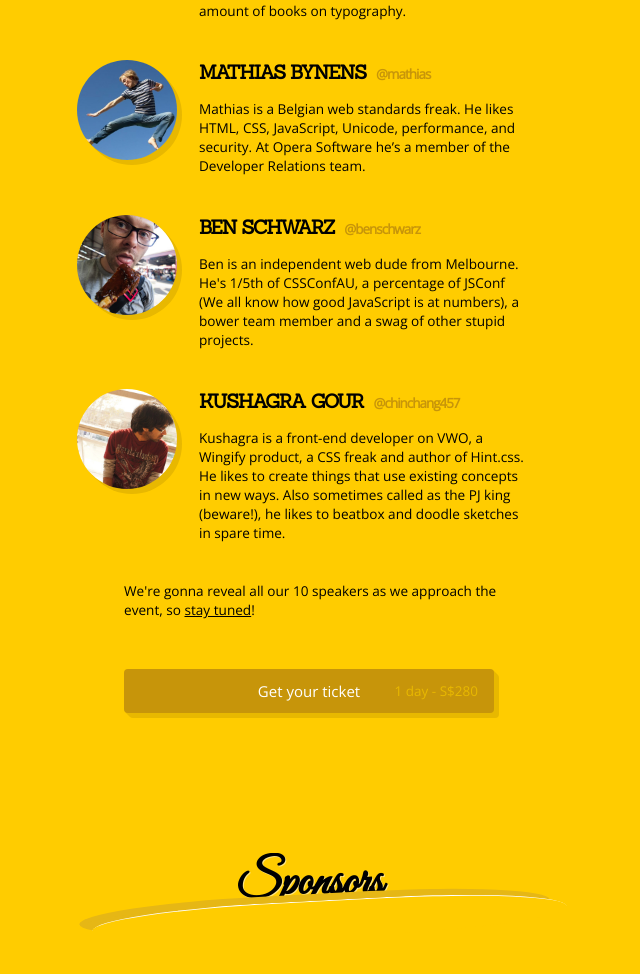
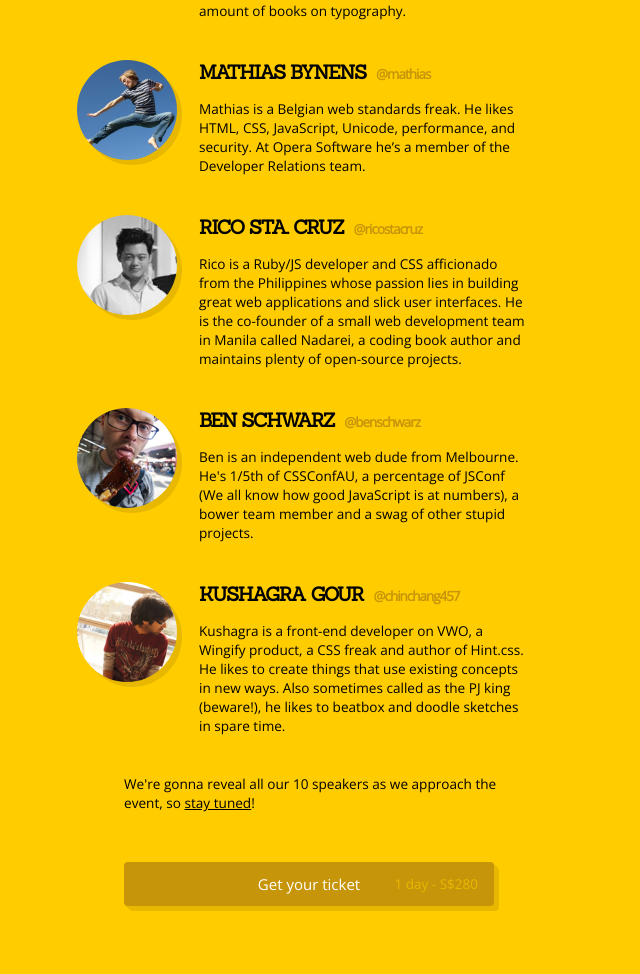
Before and after one commit to serrynaimo/2014.cssconf.asia, a PHP site: page / in a window 1280 px wide. Shown: the part 2424-3398 px from the top of the page, without its empty margins (331-971 px from the left). Run offline with PHP 8.4, Linux system fonts and the light colour scheme; some libraries are stand-ins or nearby versions; some web fonts are replaced.

Commit message:
Added Rico

```diff
--- a/css/app1.css
+++ b/css/app1.css
@@ -95,7 +95,7 @@ and (min-width: 601px) {
 		-webkit-transition: all 1s ease-in;
 		opacity: 1 !important;
 	}
-	.loading #beams {
+	.loading #beams, .notsupported #beams {
 		opacity: 0 !important;
 	}
 
--- a/index.php
+++ b/index.php
@@ -28,7 +28,7 @@
 	<meta name="title" content="JSConf.Asia Singapore 2014"/>
 	<meta name="description" content="Bridging web design and implementation. 19th Nov 2014, Amara Sanctuary, Sentosa, Singapore. Follow us on Twitter @cssconfasia"/>
 </head>
-<body class="loading">
+<body class="loading <?php if(strpos($_SERVER['HTTP_USER_AGENT'], 'Chrome/37') !== false) { echo "notsupported"; } ?>">
 	<section id="background"></section>
 	<section id="beams" style="opacity: 0;">
 		<div id="beam1"><div class="beam">
@@ -117,6 +117,13 @@
 				</p>
 			</div>
 			<div class="speaker">
+				<a href="https://twitter.com/ricostacruz" target="_blank"><img src="img/speakers/ricostacruz.jpg" /></a>
+				<h3>Rico Sta. Cruz <a href="https://twitter.com/ricostacruz" target="_blank">@ricostacruz</a></h3>
+				<p>
+					Rico is a Ruby/JS developer and CSS afficionado from the Philippines whose passion lies in building great web applications and slick user interfaces. He is the co-founder of a small web development team in Manila called Nadarei, a coding book author and maintains plenty of open-source projects.
+				</p>
+			</div>
+			<div class="speaker">
 				<a href="https://twitter.com/benschwarz" target="_blank"><img src="img/speakers/benschwarz.jpg" /></a>
 				<h3>Ben Schwarz <a href="https://twitter.com/benschwarz" target="_blank">@benschwarz</a></h3>
 				<p>
@@ -130,14 +137,6 @@
 					Kushagra is a front-end developer on VWO, a Wingify product, a CSS freak and author of Hint.css. He likes to create things that use existing concepts in new ways. Also sometimes called as the PJ king (beware!), he likes to beatbox and doodle sketches in spare time.
 				</p>
 			</div>
-
-			<!--<div class="speaker">
-				<a href="https://twitter.com/ricostacruz" target="_blank"><img src="img/speakers/ricostacruz.jpg" /></a>
-				<h3>Rico Sta. Cruz <a href="https://twitter.com/ricostacruz" target="_blank">@ricostacruz</a></h3>
-				<p>
-					Rico is a Ruby, JavaScript developer and CSS afficionado from the Philippines whose passion lies in building great web applications and slick user interfaces. He is the co-founder of a small web development team in Manila called Nadarei, the author of the Backbone.js guide Backbone Patterns among other open-source projects.
-				</p>
-			</div>//-->
 			<p>
 				<br/>
 				We're gonna reveal all our 10 speakers as we approach the event, so <a href="http://twitter.com/cssconfasia">stay tuned</a>!
```
